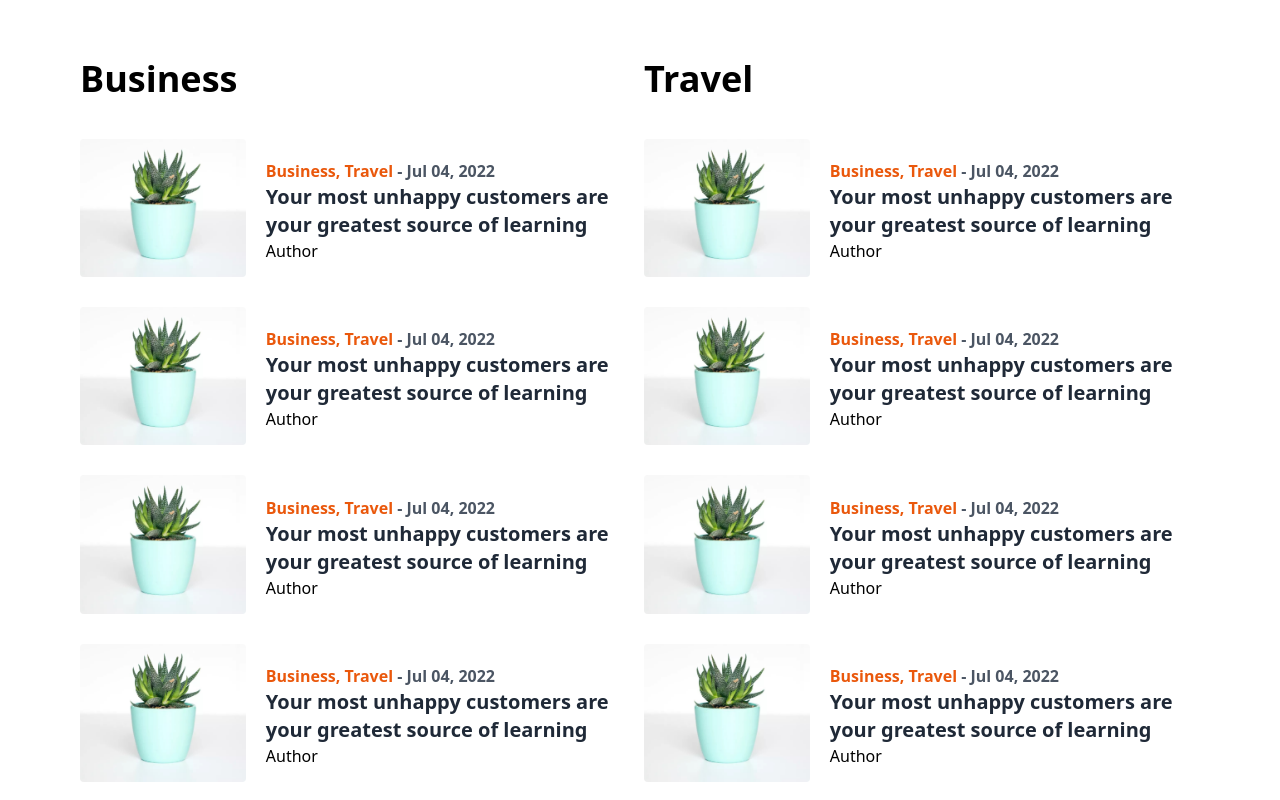
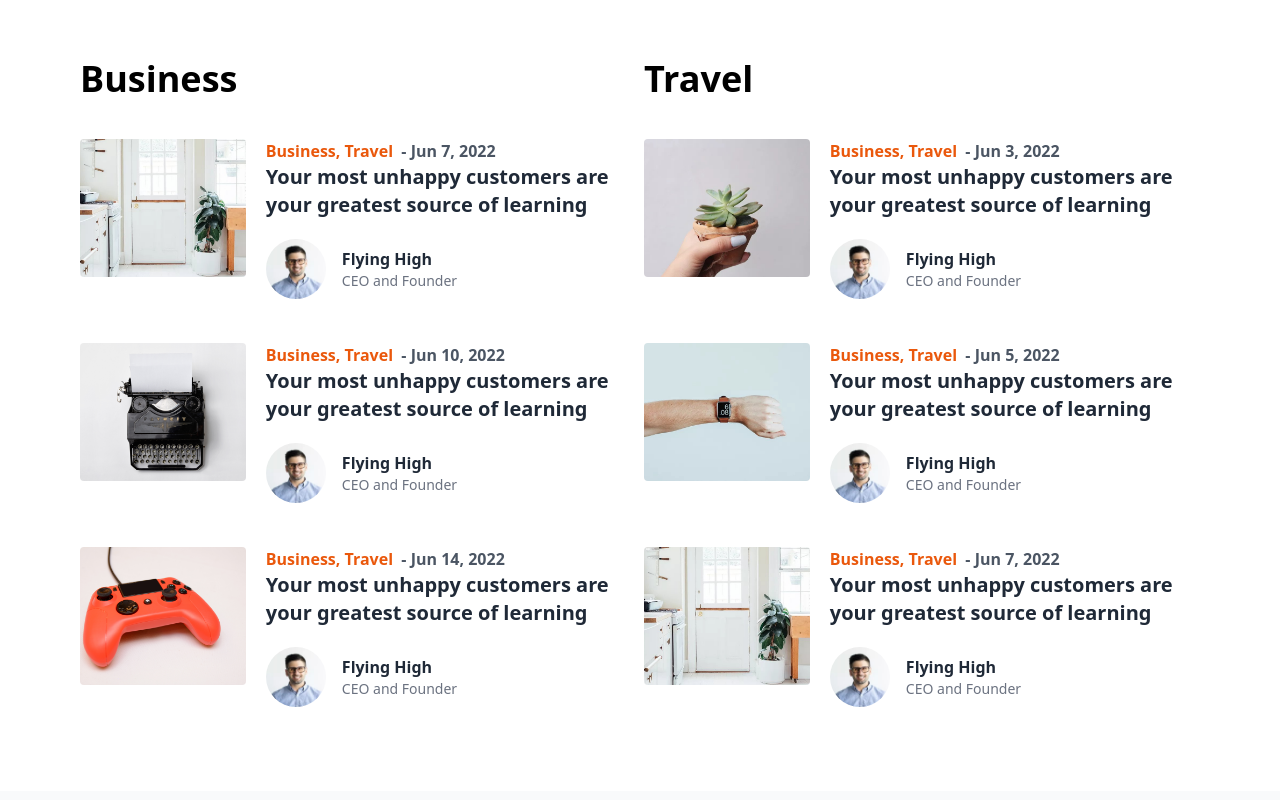
Before and after one commit to thusharathiwanka/digital-diary, a Next.js app: page / in a window 1280 px wide. Shown: the part 3120-3920 px from the top of the page. Built offline with nearby package versions, Linux system fonts and the light colour scheme.

Commit message:
CREATE: categorical posts connected

```diff
--- a/components/home/category-blog-card.js
+++ b/components/home/category-blog-card.js
@@ -2,15 +2,18 @@ import Link from "next/link";
 import Image from "next/image";
 
 import Author from "../common/children/author";
+import PostInfo from "../common/children/post-info";
 
-export default function CategoryBlogCard() {
+export default function CategoryBlogCard({ post }) {
+	const { title, subtitle, category, published, img, author } = post;
+
 	return (
 		<div className="flex gap-5">
 			<div className="image flex flex-col justify-start">
 				<Link href={"/"}>
 					<a>
 						<Image
-							src={"/images/img1.jpg"}
+							src={img || "/images/img1.jpg"}
 							width={300}
 							height={250}
 							alt={"latest-blog-image"}
@@ -20,22 +23,15 @@ export default function CategoryBlogCard() {
 				</Link>
 			</div>
 			<div className="info flex justify-center flex-col">
-				<div className="cat">
-					<Link href={"/"}>
-						<a className="font-semibold text-orange-600 hover:text-orange-700">Business, Travel</a>
-					</Link>
-					<Link href={"/"}>
-						<a className="font-semibold text-gray-600 hover:text-gray-700"> - Jul 04, 2022</a>
-					</Link>
-				</div>
+				{category && published ? <PostInfo info={{ category, published }} /> : ""}
 				<div className="title">
 					<Link href={"/"}>
 						<a className="text-xl font-bold text-gray-800 hover:text-gray-600">
-							Your most unhappy customers are your greatest source of learning
+							{title || "Unknown"}
 						</a>
 					</Link>
 				</div>
-				<Author />
+				{author && <Author author={author} />}
 			</div>
 		</div>
 	);
--- a/components/home/category-section.js
+++ b/components/home/category-section.js
@@ -1,28 +1,38 @@
 import CategoryBlogCard from "./category-blog-card";
+import Error from "../common/children/error";
+import Spinner from "../common/children/spinner";
+
+import useFetcher from "../../hooks/useFetcher";
 
 export default function CategorySection() {
+	const { data, isLoading, isError } = useFetcher("popular");
+
+	if (isLoading) return <Spinner />;
+	if (isError) return <Error message={"While fetching categorized posts."} />;
+
+	if (data) {
+		const travel = data.slice(0, 3);
+		const business = data.slice(2, data.length + 1);
+
 		return (
 			<section className="container mx-auto py-16 md:px-20 px-8">
 				<div className="grid lg:grid-cols-2 gap-2">
 					<div className="item">
 						<h1 className="font-bold text-4xl py-10">Business</h1>
 						<div className="flex flex-col gap-6">
-						<CategoryBlogCard />
-						<CategoryBlogCard />
-						<CategoryBlogCard />
-						<CategoryBlogCard />
+							{business.length > 0 &&
+								business.map(post => <CategoryBlogCard key={post.id} post={post} />)}
 						</div>
 					</div>
 					<div className="item">
 						<h1 className="font-bold text-4xl py-10">Travel</h1>
 						<div className="flex flex-col gap-6">
-						<CategoryBlogCard />
-						<CategoryBlogCard />
-						<CategoryBlogCard />
-						<CategoryBlogCard />
+							{travel.length > 0 &&
+								travel.map(post => <CategoryBlogCard key={post.id} post={post} />)}
 						</div>
 					</div>
 				</div>
 			</section>
 		);
 	}
+}
```
Lines whose indentation alone changed are shown as unchanged.
